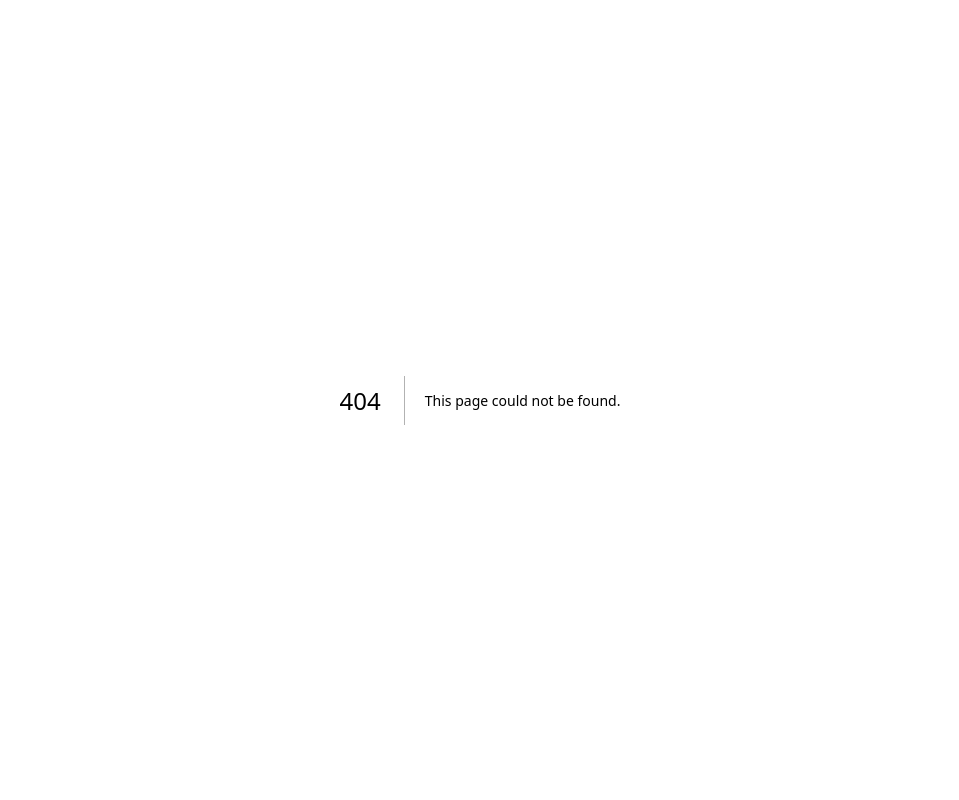
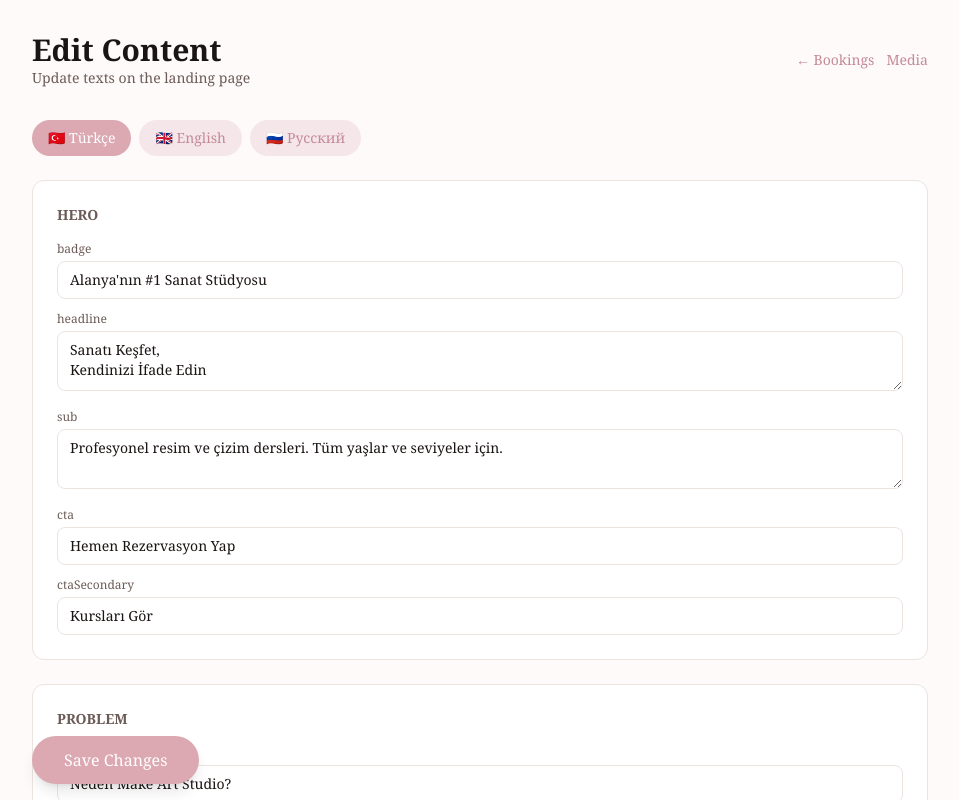
Before and after one commit to Wamocon/makeartalanya-app, a Next.js app: page /admin/content in a window 1280 px wide. Before the commit this address had no page. Shown: the top 800 px of the page, without its empty margins (160-1119 px from the left). Built offline with nearby package versions, Linux system fonts and the light colour scheme; no server answers.

Commit message:
feat: CMS content editor, fix async components, gallery/about client-side fetch

```diff
--- /dev/null
+++ b/src/app/admin/content/page.tsx
@@ -0,0 +1,159 @@
+"use client";
+
+import { useState, useEffect } from "react";
+import Link from "next/link";
+import { translations, type Locale } from "@/i18n/translations";
+
+type ContentOverrides = Record<string, Record<string, string>>;
+
+const EDITABLE_SECTIONS = [
+  { key: "hero", fields: ["badge", "headline", "sub", "cta", "ctaSecondary"] },
+  { key: "problem", fields: ["badge", "headline"] },
+  { key: "packages", fields: ["badge", "headline"] },
+  { key: "gallery", fields: ["badge", "headline"] },
+  { key: "booking", fields: ["badge", "headline"] },
+  { key: "about", fields: ["badge", "headline"] },
+  { key: "location", fields: ["badge", "headline", "address", "phone", "hours"] },
+  { key: "footer", fields: ["tagline"] },
+];
+
+export default function ContentAdmin() {
+  const [locale, setLocale] = useState<Locale>("tr");
+  const [overrides, setOverrides] = useState<ContentOverrides>({});
+  const [saving, setSaving] = useState(false);
+  const [saved, setSaved] = useState(false);
+  const [loading, setLoading] = useState(true);
+
+  useEffect(() => {
+    setLoading(true);
+    fetch(`/api/content?locale=${locale}`)
+      .then((r) => r.json())
+      .then((data) => {
+        if (data.ok && data.content) {
+          setOverrides(data.content);
+        } else {
+          setOverrides({});
+        }
+      })
+      .catch(() => setOverrides({}))
+      .finally(() => setLoading(false));
+  }, [locale]);
+
+  function getFieldValue(section: string, field: string): string {
+    if (overrides[section]?.[field]) return overrides[section][field];
+    const t = translations[locale] as Record<string, Record<string, unknown>>;
+    const val = t[section]?.[field];
+    return typeof val === "string" ? val : "";
+  }
+
+  function setFieldValue(section: string, field: string, value: string) {
+    setOverrides((prev) => ({
+      ...prev,
+      [section]: { ...(prev[section] || {}), [field]: value },
+    }));
+    setSaved(false);
+  }
+
+  async function handleSave() {
+    setSaving(true);
+    try {
+      const res = await fetch("/api/content", {
+        method: "POST",
+        headers: { "Content-Type": "application/json" },
+        body: JSON.stringify({ locale, content: overrides }),
+      });
+      const data = await res.json();
+      if (data.ok) setSaved(true);
+    } catch {
+      alert("Save failed");
+    } finally {
+      setSaving(false);
+    }
+  }
+
+  return (
+    <main className="min-h-screen bg-[var(--background)] text-[var(--foreground)] p-4 sm:p-8">
+      <div className="max-w-4xl mx-auto">
+        <div className="flex flex-col sm:flex-row sm:items-center sm:justify-between gap-4 mb-8">
+          <div>
+            <h1 className="text-2xl sm:text-3xl font-bold">Edit Content</h1>
+            <p className="text-sm text-[var(--muted)]">Update texts on the landing page</p>
+          </div>
+          <div className="flex gap-3 items-center">
+            <Link href="/admin" className="text-sm text-[var(--pink-dark)] hover:underline">
+              ← Bookings
+            </Link>
+            <Link href="/admin/media" className="text-sm text-[var(--pink-dark)] hover:underline">
+              Media
+            </Link>
+          </div>
+        </div>
+
+        {/* Locale selector */}
+        <div className="flex gap-2 mb-6">
+          {(["tr", "en", "ru"] as Locale[]).map((l) => (
+            <button
+              key={l}
+              onClick={() => setLocale(l)}
+              className={`px-4 py-2 text-sm rounded-full font-medium transition-colors ${
+                locale === l
+                  ? "bg-[var(--pink)] text-white"
+                  : "bg-[var(--pink-light)] text-[var(--pink-dark)] hover:bg-[var(--pink)]/20"
+              }`}
+            >
+              {l === "tr" ? "🇹🇷 Türkçe" : l === "en" ? "🇬🇧 English" : "🇷🇺 Русский"}
+            </button>
+          ))}
+        </div>
+
+        {loading ? (
+          <p className="text-sm text-[var(--muted)]">Loading...</p>
+        ) : (
+          <>
+            <div className="space-y-6">
+              {EDITABLE_SECTIONS.map(({ key, fields }) => (
+                <div key={key} className="bg-white border border-[var(--border)] rounded-xl p-4 sm:p-6">
+                  <h2 className="text-sm font-bold uppercase text-[var(--muted)] mb-4">
+                    {key}
+                  </h2>
+                  <div className="space-y-3">
+                    {fields.map((field) => (
+                      <div key={field}>
+                        <label className="text-xs text-[var(--muted)] block mb-1">{field}</label>
+                        {field === "headline" || field === "sub" ? (
+                          <textarea
+                            value={getFieldValue(key, field)}
+                            onChange={(e) => setFieldValue(key, field, e.target.value)}
+                            className="w-full border border-[var(--border)] rounded-lg px-3 py-2 text-sm min-h-[60px] focus:outline-none focus:ring-2 focus:ring-[var(--pink)]"
+                            rows={2}
+                          />
+                        ) : (
+                          <input
+                            type="text"
+                            value={getFieldValue(key, field)}
+                            onChange={(e) => setFieldValue(key, field, e.target.value)}
+                            className="w-full border border-[var(--border)] rounded-lg px-3 py-2 text-sm focus:outline-none focus:ring-2 focus:ring-[var(--pink)]"
+                          />
+                        )}
+                      </div>
+                    ))}
+                  </div>
+                </div>
+              ))}
+            </div>
+
+            <div className="sticky bottom-4 mt-8">
+              <button
+                onClick={handleSave}
+                disabled={saving}
+                className="w-full sm:w-auto px-8 py-3 bg-[var(--pink)] hover:bg-[var(--pink-dark)] text-white rounded-full font-medium transition-colors disabled:opacity-50 shadow-lg"
+              >
+                {saving ? "Saving..." : saved ? "✓ Saved!" : "Save Changes"}
+              </button>
+            </div>
+          </>
+        )}
+      </div>
+    </main>
+  );
+}
--- a/src/app/admin/page.tsx
+++ b/src/app/admin/page.tsx
@@ -67,6 +67,9 @@ export default async function AdminPage() {
             <p className="text-sm text-[var(--muted)]">Booking requests overview</p>
           </div>
           <div className="flex gap-4">
+            <Link href="/admin/content" className="text-sm bg-[var(--blue-light)] hover:bg-blue-200 text-blue-800 px-4 py-2 rounded-full transition-colors">
+              Edit Content
+            </Link>
             <Link href="/admin/media" className="text-sm bg-[var(--pink)] hover:bg-[var(--pink-dark)] text-white px-4 py-2 rounded-full transition-colors">
               Upload Media
             </Link>
--- /dev/null
+++ b/src/app/api/content/route.ts
@@ -0,0 +1,62 @@
+import { NextResponse } from "next/server";
+import { createClient } from "@supabase/supabase-js";
+
+const SUPABASE_URL = process.env.NEXT_PUBLIC_SUPABASE_URL!;
+const SUPABASE_KEY = process.env.SUPABASE_SERVICE_ROLE_KEY!;
+
+function getClient() {
+  return createClient(SUPABASE_URL, SUPABASE_KEY, {
+    auth: { persistSession: false, autoRefreshToken: false },
+  });
+}
+
+// GET — load content overrides for a locale
+export async function GET(req: Request) {
+  const { searchParams } = new URL(req.url);
+  const locale = searchParams.get("locale") || "tr";
+
+  if (!SUPABASE_URL || !SUPABASE_KEY) {
+    return NextResponse.json({ ok: false, error: "Not configured" }, { status: 500 });
+  }
+
+  const supabase = getClient();
+  const { data } = await supabase.storage
+    .from("content")
+    .download(`${locale}.json`);
+
+  if (!data) {
+    return NextResponse.json({ ok: true, content: null });
+  }
+
+  const text = await data.text();
+  try {
+    return NextResponse.json({ ok: true, content: JSON.parse(text) });
+  } catch {
+    return NextResponse.json({ ok: true, content: null });
+  }
+}
+
+// POST — save content overrides for a locale
+export async function POST(req: Request) {
+  if (!SUPABASE_URL || !SUPABASE_KEY) {
+    return NextResponse.json({ ok: false, error: "Not configured" }, { status: 500 });
+  }
+
+  const { locale, content } = await req.json();
+  if (!locale || !content) {
+    return NextResponse.json({ ok: false, error: "locale and content required" }, { status: 400 });
+  }
+
+  const supabase = getClient();
+  const blob = new Blob([JSON.stringify(content, null, 2)], { type: "application/json" });
+
+  const { error } = await supabase.storage
+    .from("content")
+    .upload(`${locale}.json`, blob, { upsert: true, contentType: "application/json" });
+
+  if (error) {
+    return NextResponse.json({ ok: false, error: error.message }, { status: 500 });
+  }
+
+  return NextResponse.json({ ok: true });
+}
--- a/src/app/page.tsx
+++ b/src/app/page.tsx
@@ -1,6 +1,6 @@
 "use client";
 
-import { useState } from "react";
+import { useState, useEffect, useCallback, useMemo } from "react";
 import Navbar from "@/components/sections/Navbar";
 import Hero from "@/components/sections/Hero";
 import ProblemSection from "@/components/sections/ProblemSection";
@@ -12,9 +12,50 @@ import LocationSection from "@/components/sections/LocationSection";
 import Footer from "@/components/sections/Footer";
 import { translations, type Locale } from "@/i18n/translations";
 
+type ContentOverrides = Record<string, Record<string, string>>;
+
+function deepMerge(base: Record<string, unknown>, overrides: ContentOverrides): Record<string, unknown> {
+  const result = { ...base };
+  for (const [section, fields] of Object.entries(overrides)) {
+    if (typeof result[section] === "object" && result[section] !== null) {
+      result[section] = { ...(result[section] as Record<string, unknown>) };
+      for (const [field, value] of Object.entries(fields)) {
+        if (value) (result[section] as Record<string, unknown>)[field] = value;
+      }
+    }
+  }
+  return result;
+}
+
 export default function Home() {
   const [locale, setLocale] = useState<Locale>("tr");
-  const t = translations[locale];
+  const [overrides, setOverrides] = useState<Record<Locale, ContentOverrides | null>>({
+    tr: null,
+    en: null,
+    ru: null,
+  });
+
+  const loadOverrides = useCallback((l: Locale) => {
+    const url = process.env.NEXT_PUBLIC_SUPABASE_URL;
+    if (!url) return;
+    fetch(`${url}/storage/v1/object/public/content/${l}.json`)
+      .then((r) => (r.ok ? r.json() : null))
+      .then((data) => {
+        if (data) setOverrides((prev) => ({ ...prev, [l]: data }));
+      })
+      .catch(() => {});
+  }, []);
+
+  useEffect(() => {
+    loadOverrides(locale);
+  }, [locale, loadOverrides]);
+
+  const t = useMemo(() => {
+    const base = translations[locale];
+    const ov = overrides[locale];
+    if (!ov) return base;
+    return deepMerge(base as unknown as Record<string, unknown>, ov) as typeof base;
+  }, [locale, overrides]);
 
   return (
     <main className="min-h-screen">
--- a/src/components/sections/AboutSection.tsx
+++ b/src/components/sections/AboutSection.tsx
@@ -1,26 +1,10 @@
-import { createClient } from "@supabase/supabase-js";
+"use client";
+
+import { useState, useEffect } from "react";
 import Image from "next/image";
 
 const INSTAGRAM_PATH =
   "M12 2.163c3.204 0 3.584.012 4.85.07 3.252.148 4.771 1.691 4.919 4.919.058 1.265.069 1.645.069 4.849 0 3.205-.012 3.584-.069 4.849-.149 3.225-1.664 4.771-4.919 4.919-1.266.058-1.644.07-4.85.07-3.204 0-3.584-.012-4.849-.07-3.26-.149-4.771-1.699-4.919-4.92-.058-1.265-.07-1.644-.07-4.849 0-3.204.013-3.583.07-4.849.149-3.227 1.664-4.771 4.919-4.919 1.266-.057 1.645-.069 4.849-.069zM12 0C8.741 0 8.333.014 7.053.072 2.695.272.273 2.69.073 7.052.014 8.333 0 8.741 0 12c0 3.259.014 3.668.072 4.948.2 4.358 2.618 6.78 6.98 6.98C8.333 23.986 8.741 24 12 24c3.259 0 3.668-.014 4.948-.072 4.354-.2 6.782-2.618 6.979-6.98.059-1.28.073-1.689.073-4.948 0-3.259-.014-3.667-.072-4.947-.196-4.354-2.617-6.78-6.979-6.98C15.668.014 15.259 0 12 0zm0 5.838a6.162 6.162 0 100 12.324 6.162 6.162 0 000-12.324zM12 16a4 4 0 110-8 4 4 0 010 8zm6.406-11.845a1.44 1.44 0 100 2.881 1.44 1.44 0 000-2.881z";
-
-async function getInstructorPhoto(): Promise<string | null> {
-  const url = process.env.NEXT_PUBLIC_SUPABASE_URL;
-  const key = process.env.SUPABASE_SERVICE_ROLE_KEY;
-  if (!url || !key) return null;
-  try {
-    const supabase = createClient(url, key, {
-      auth: { persistSession: false, autoRefreshToken: false },
-    });
-    const { data } = await supabase.storage.from("instructor").list("", { limit: 1 });
-    if (!data || data.length === 0) return null;
-    const file = data.find((f) => f.name !== ".emptyFolderPlaceholder");
-    if (!file) return null;
-    return supabase.storage.from("instructor").getPublicUrl(file.name).data.publicUrl;
-  } catch {
-    return null;
-  }
-}
 
 interface AboutProps {
   t: {
@@ -28,8 +12,33 @@ interface AboutProps {
   };
 }
 
-export default async function AboutSection({ t }: AboutProps) {
-  const photoUrl = await getInstructorPhoto();
+export default function AboutSection({ t }: AboutProps) {
+  const [photoUrl, setPhotoUrl] = useState<string | null>(null);
+
+  useEffect(() => {
+    const url = process.env.NEXT_PUBLIC_SUPABASE_URL;
+    const key = process.env.NEXT_PUBLIC_SUPABASE_ANON_KEY;
+    if (!url || !key) return;
+
+    fetch(`${url}/storage/v1/object/list/instructor`, {
+      method: "POST",
+      headers: {
+        apikey: key,
+        Authorization: `Bearer ${key}`,
+        "Content-Type": "application/json",
+      },
+      body: JSON.stringify({ prefix: "", limit: 1 }),
+    })
+      .then((r) => r.json())
+      .then((data) => {
+        if (!Array.isArray(data) || data.length === 0) return;
+        const file = data.find((f: { name: string }) => f.name !== ".emptyFolderPlaceholder");
+        if (file) {
+          setPhotoUrl(`${url}/storage/v1/object/public/instructor/${file.name}`);
+        }
+      })
+      .catch(() => {});
+  }, []);
 
   return (
     <section id="about" className="py-20 sm:py-28 bg-white">
--- a/src/components/sections/GallerySection.tsx
+++ b/src/components/sections/GallerySection.tsx
@@ -1,4 +1,6 @@
-import { createClient } from "@supabase/supabase-js";
+"use client";
+
+import { useState, useEffect } from "react";
 import Image from "next/image";
 
 const PLACEHOLDER_ITEMS = [
@@ -10,26 +12,8 @@ const PLACEHOLDER_ITEMS = [
   { id: 6, label: "Karışık teknik · Mixed · Смешанная" },
 ];
 
-async function getGalleryImages(): Promise<string[]> {
-  const url = process.env.NEXT_PUBLIC_SUPABASE_URL;
-  const key = process.env.SUPABASE_SERVICE_ROLE_KEY;
-  if (!url || !key) return [];
-  try {
-    const supabase = createClient(url, key, {
-      auth: { persistSession: false, autoRefreshToken: false },
-    });
-    const { data } = await supabase.storage.from("gallery").list("", {
-      limit: 24,
-      sortBy: { column: "created_at", order: "desc" },
-    });
-    if (!data || data.length === 0) return [];
-    return data
-      .filter((f) => f.name !== ".emptyFolderPlaceholder")
-      .map((f) => supabase.storage.from("gallery").getPublicUrl(f.name).data.publicUrl);
-  } catch {
-    return [];
-  }
-}
+const INSTAGRAM_PATH =
+  "M12 2.163c3.204 0 3.584.012 4.85.07 3.252.148 4.771 1.691 4.919 4.919.058 1.265.069 1.645.069 4.849 0 3.205-.012 3.584-.069 4.849-.149 3.225-1.664 4.771-4.919 4.919-1.266.058-1.644.07-4.85.07-3.204 0-3.584-.012-4.849-.07-3.26-.149-4.771-1.699-4.919-4.92-.058-1.265-.07-1.644-.07-4.849 0-3.204.013-3.583.07-4.849.149-3.227 1.664-4.771 4.919-4.919 1.266-.057 1.645-.069 4.849-.069zM12 0C8.741 0 8.333.014 7.053.072 2.695.272.273 2.69.073 7.052.014 8.333 0 8.741 0 12c0 3.259.014 3.668.072 4.948.2 4.358 2.618 6.78 6.98 6.98C8.333 23.986 8.741 24 12 24c3.259 0 3.668-.014 4.948-.072 4.354-.2 6.782-2.618 6.979-6.98.059-1.28.073-1.689.073-4.948 0-3.259-.014-3.667-.072-4.947-.196-4.354-2.617-6.78-6.979-6.98C15.668.014 15.259 0 12 0zm0 5.838a6.162 6.162 0 100 12.324 6.162 6.162 0 000-12.324zM12 16a4 4 0 110-8 4 4 0 010 8zm6.406-11.845a1.44 1.44 0 100 2.881 1.44 1.44 0 000-2.881z";
 
 interface GalleryProps {
   t: {
@@ -37,8 +21,34 @@ interface GalleryProps {
   };
 }
 
-export default async function GallerySection({ t }: GalleryProps) {
-  const images = await getGalleryImages();
+export default function GallerySection({ t }: GalleryProps) {
+  const [images, setImages] = useState<string[]>([]);
+
+  useEffect(() => {
+    const url = process.env.NEXT_PUBLIC_SUPABASE_URL;
+    const key = process.env.NEXT_PUBLIC_SUPABASE_ANON_KEY;
+    if (!url || !key) return;
+
+    fetch(`${url}/storage/v1/object/list/gallery`, {
+      method: "POST",
+      headers: {
+        apikey: key,
+        Authorization: `Bearer ${key}`,
+        "Content-Type": "application/json",
+      },
+      body: JSON.stringify({ prefix: "", limit: 24, sortBy: { column: "created_at", order: "desc" } }),
+    })
+      .then((r) => r.json())
+      .then((data) => {
+        if (!Array.isArray(data)) return;
+        const urls = data
+          .filter((f: { name: string }) => f.name !== ".emptyFolderPlaceholder")
+          .map((f: { name: string }) => `${url}/storage/v1/object/public/gallery/${f.name}`);
+        setImages(urls);
+      })
+      .catch(() => {});
+  }, []);
+
   const hasRealImages = images.length > 0;
 
   return (
@@ -58,10 +68,7 @@ export default async function GallerySection({ t }: GalleryProps) {
         <div className="grid grid-cols-2 md:grid-cols-3 gap-4">
           {hasRealImages
             ? images.map((url, i) => (
-                <div
-                  key={i}
-                  className="aspect-square rounded-2xl overflow-hidden relative group"
-                >
+                <div key={i} className="aspect-square rounded-2xl overflow-hidden relative group">
                   <Image
                     src={url}
                     alt={`Gallery image ${i + 1}`}
@@ -95,7 +102,7 @@ export default async function GallerySection({ t }: GalleryProps) {
             className="inline-flex items-center gap-2 hover:text-[var(--pink-dark)] transition-colors"
           >
             <svg className="w-4 h-4" fill="currentColor" viewBox="0 0 24 24">
-              <path d="M12 2.163c3.204 0 3.584.012 4.85.07 3.252.148 4.771 1.691 4.919 4.919.058 1.265.069 1.645.069 4.849 0 3.205-.012 3.584-.069 4.849-.149 3.225-1.664 4.771-4.919 4.919-1.266.058-1.644.07-4.85.07-3.204 0-3.584-.012-4.849-.07-3.26-.149-4.771-1.699-4.919-4.92-.058-1.265-.07-1.644-.07-4.849 0-3.204.013-3.583.07-4.849.149-3.227 1.664-4.771 4.919-4.919 1.266-.057 1.645-.069 4.849-.069zM12 0C8.741 0 8.333.014 7.053.072 2.695.272.273 2.69.073 7.052.014 8.333 0 8.741 0 12c0 3.259.014 3.668.072 4.948.2 4.358 2.618 6.78 6.98 6.98C8.333 23.986 8.741 24 12 24c3.259 0 3.668-.014 4.948-.072 4.354-.2 6.782-2.618 6.979-6.98.059-1.28.073-1.689.073-4.948 0-3.259-.014-3.667-.072-4.947-.196-4.354-2.617-6.78-6.979-6.98C15.668.014 15.259 0 12 0zm0 5.838a6.162 6.162 0 100 12.324 6.162 6.162 0 000-12.324zM12 16a4 4 0 110-8 4 4 0 010 8zm6.406-11.845a1.44 1.44 0 100 2.881 1.44 1.44 0 000-2.881z"/>
+              <path d={INSTAGRAM_PATH} />
             </svg>
             @make_art.tr
           </a>
```
Also changed, not shown: 1 other file (tests, documents, lock files or other folders).
